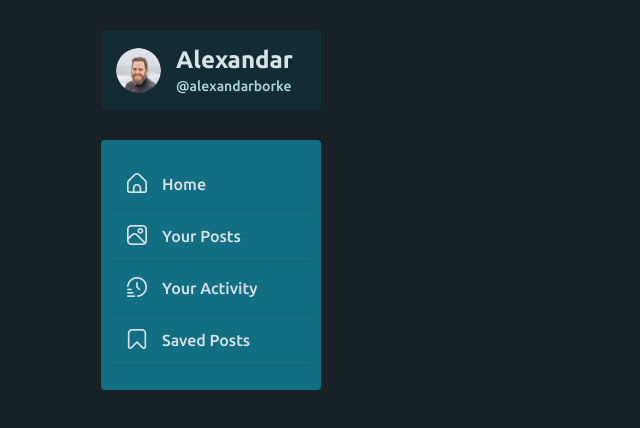
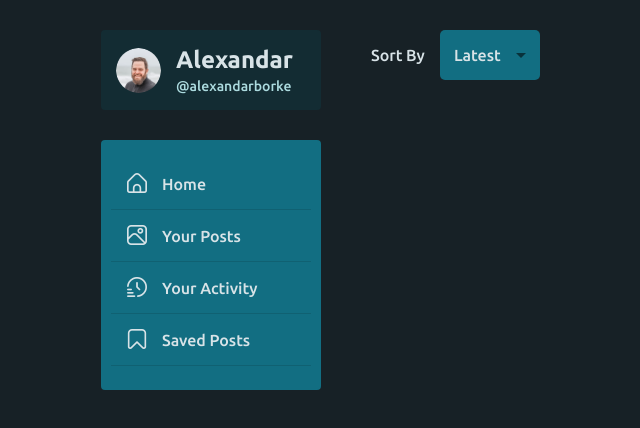
Before and after one commit to the-arcade-01/Sociot, a React (Create React App) app: page / in a window 1280 px wide. Shown: the top 428 px of the page, without its empty margins (39-679 px from the left). Built offline with nearby package versions, Linux system fonts and the light colour scheme.

Commit message:
added sort by

```diff
--- a/src/components/Layout.js
+++ b/src/components/Layout.js
@@ -1,10 +1,15 @@
-import React from "react";
+import React, { useState } from "react";
 
 import Typography from "@mui/material/Typography";
 import Paper from "@mui/material/Paper";
 import Avatar from "@mui/material/Avatar";
 import List from "@mui/material/List";
 import ListItem from "@mui/material/ListItem";
+
+import Box from "@mui/material/Box";
+import MenuItem from "@mui/material/MenuItem";
+import FormControl from "@mui/material/FormControl";
+import Select from "@mui/material/Select";
 
 const Layout = ({ children }) => {
   const pages = [
@@ -45,8 +50,10 @@ const Layout = ({ children }) => {
       page: "Saved Posts",
     },
   ];
+  const [sortBy, setSortBy] = useState("latest");
+
   return (
-    <div style={{ padding: "30px 140px" }}>
+    <div style={{ padding: "30px 140px", display: "flex", gap: "50px" }}>
       <section>
         <Paper
           sx={{
@@ -111,8 +118,62 @@ const Layout = ({ children }) => {
           </List>
         </Paper>
       </section>
+      <section>
+        <div
+          style={{
+            display: "flex",
+            alignItems: "center",
+            justifyContent: "center",
+            gap: "15px",
+          }}
+        >
+          <Typography
+            variant="subtitle"
+            sx={{ fontWeight: "500", color: "#d8e3e7" }}
+          >
+            Sort By
+          </Typography>
+          <SortSelect sortBy={sortBy} setSortBy={setSortBy} />
+        </div>
+      </section>
     </div>
   );
 };
 
+const SortSelect = ({ sortBy, setSortBy }) => {
+  return (
+    <Box sx={{ background: "#126e82", borderRadius: "5px" }}>
+      <FormControl>
+        <Select
+          value={sortBy}
+          onChange={(e) => setSortBy(e.target.value)}
+          sx={{
+            border: "none",
+            width: "100px",
+            height: "50px",
+            borderRadius: "5px",
+            color: "#d8e3e7",
+            fontWeight: "500",
+            "& .MuiOutlinedInput-notchedOutline": {
+              border: "none",
+            },
+            "&:hover .MuiOutlinedInput-notchedOutline": {
+              border: "none",
+            },
+            "& .Mui-focused .MuiOutlinedInput-notchedOutline": {
+              border: "none",
+            },
+            "& .Mui-disabled .MuiOutlinedInput-notchedOutline": {
+              border: "none",
+            },
+          }}
+        >
+          <MenuItem value={"latest"}>Latest</MenuItem>
+          <MenuItem value={"votes"}>Votes</MenuItem>
+        </Select>
+      </FormControl>
+    </Box>
+  );
+};
+
 export default Layout;
```
